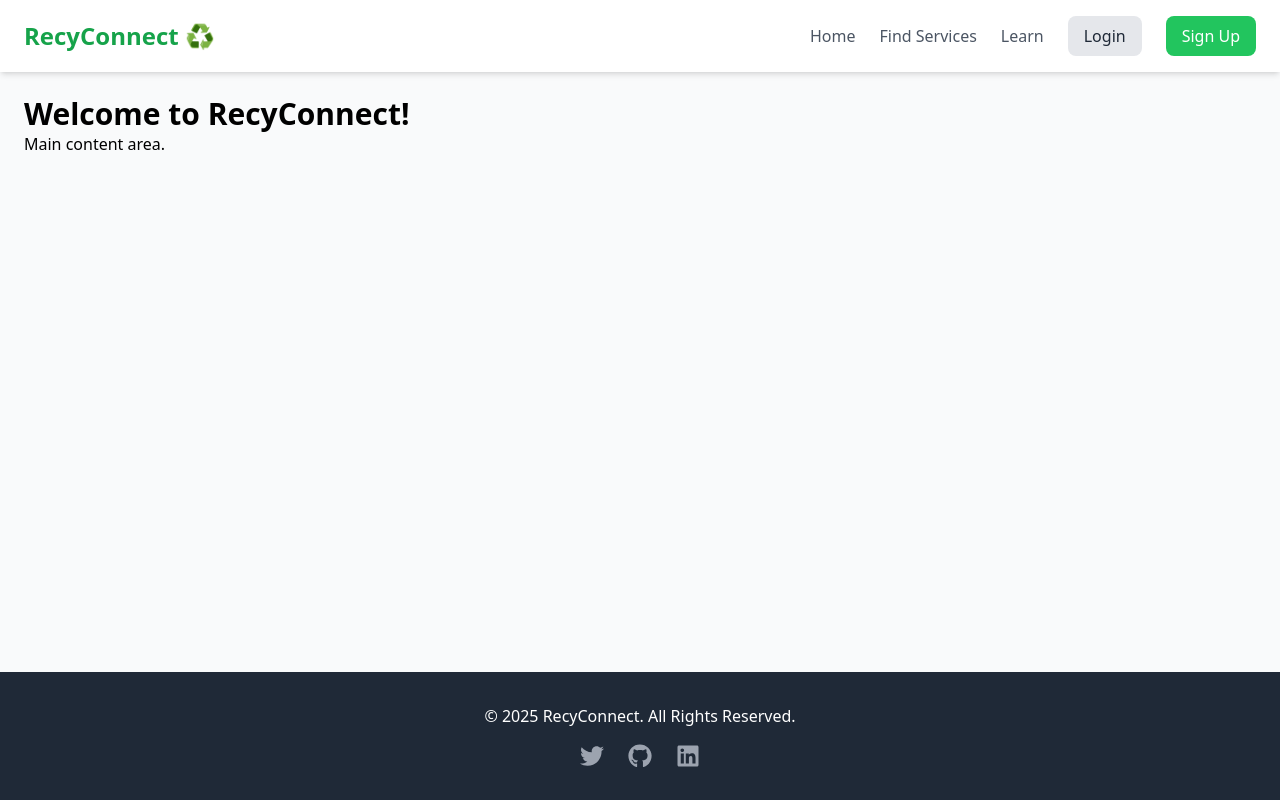
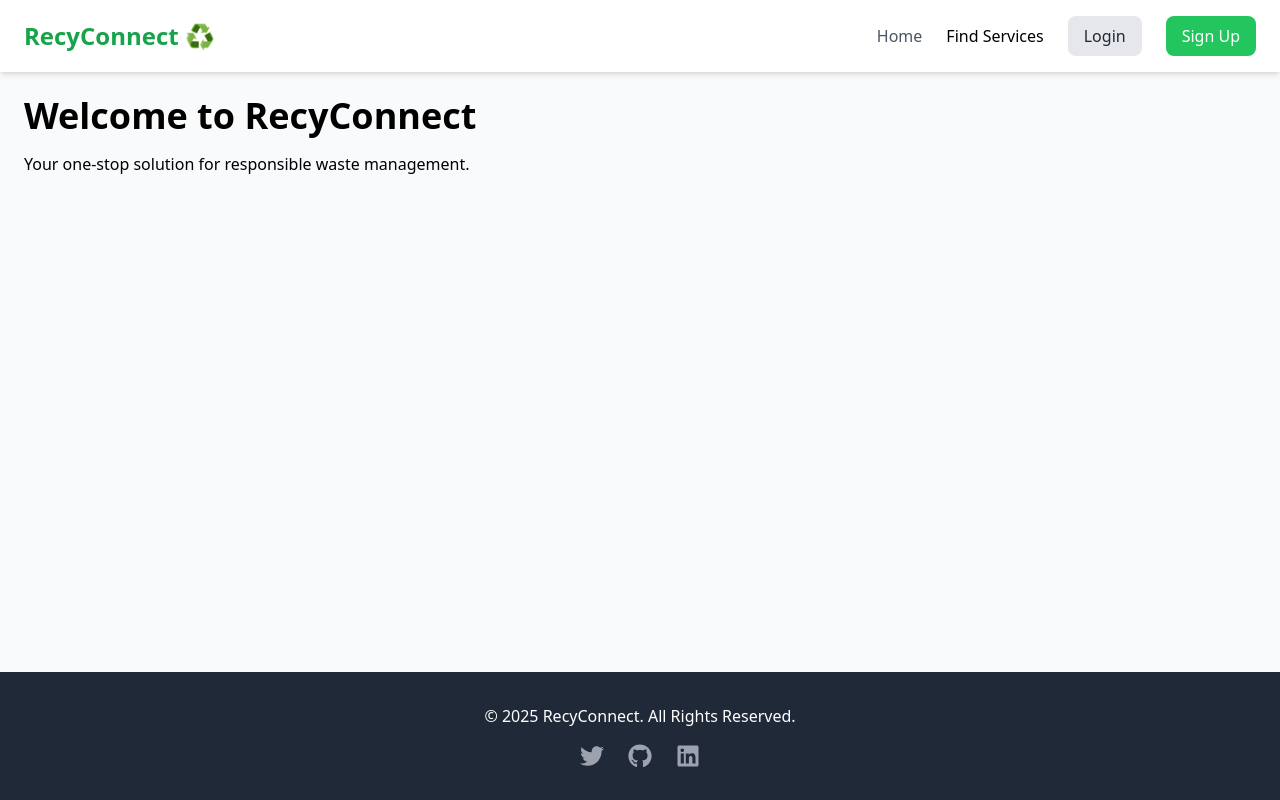
Before and after one commit to Akash-Adak/RecyConnect, a React (Vite) app in the folder Frontend/: page / in a window 1280 px wide. Built offline with nearby package versions, Linux system fonts and the light colour scheme.

Commit message:
Add Routing and Basic Pages

```diff
--- a/Frontend/src/App.jsx
+++ b/Frontend/src/App.jsx
@@ -1,15 +1,24 @@
 import React from 'react';
+import { Routes, Route } from 'react-router-dom';
 import Navbar from './components/Navbar';
 import Footer from './components/Footer';
+import HomePage from './pages/HomePage';
+import LoginPage from './pages/LoginPage';
+import SignupPage from './pages/SignupPage';
+import FindServicesPage from './pages/FindServicesPage';
 
 function App() {
   return (
     <div className="flex flex-col min-h-screen bg-gray-50">
       <Navbar />
       <main className="flex-grow container mx-auto p-6">
-        {/* Page content will go here */}
-        <h1 className="text-3xl font-bold">Welcome to RecyConnect!</h1>
-        <p>Main content area.</p>
+        <Routes>
+          <Route path="/" element={<HomePage />} />
+          <Route path="/services" element={<FindServicesPage />} />
+          <Route path="/login" element={<LoginPage />} />
+          <Route path="/signup" element={<SignupPage />} />
+          {/* We will add more routes for Learn, Dashboard etc. later */}
+        </Routes>
       </main>
       <Footer />
     </div>
--- a/Frontend/src/components/Navbar.jsx
+++ b/Frontend/src/components/Navbar.jsx
@@ -1,6 +1,7 @@
 import React, { useState } from 'react';
 import { motion, AnimatePresence } from 'framer-motion';
 import { FiMenu, FiX } from 'react-icons/fi'; // Icons for menu
+import { Link } from 'react-router-dom';
 
 const Navbar = () => {
   const [isOpen, setIsOpen] = useState(false);
@@ -14,17 +15,17 @@ const Navbar = () => {
     <nav className="bg-white shadow-md w-full sticky top-0 z-50">
       <div className="container mx-auto px-6 py-4 flex justify-between items-center">
         {/* Logo */}
-        <div className="text-2xl font-bold text-green-600">
+        <Link to="/" className="text-2xl font-bold text-green-600">
           RecyConnect ♻️
-        </div>
+        </Link>
 
         {/* Desktop Menu */}
         <div className="hidden md:flex items-center space-x-6">
-          <a href="#" className="text-gray-600 hover:text-green-600 transition-colors">Home</a>
-          <a href="#" className="text-gray-600 hover:text-green-600 transition-colors">Find Services</a>
-          <a href="#" className="text-gray-600 hover:text-green-600 transition-colors">Learn</a>
-          <a href="#" className="bg-gray-200 text-gray-800 py-2 px-4 rounded-lg hover:bg-gray-300 transition-colors">Login</a>
-          <a href="#" className="bg-green-500 text-white py-2 px-4 rounded-lg hover:bg-green-600 transition-colors">Sign Up</a>
+          <Link to="/" className="text-gray-600 hover:text-green-600 transition-colors">Home</Link>
+          <Link to="/services" className="text-ray-600 hover:text-green-600 transition-colors">Find Services</Link>
+          {/* <Link to="/learn" className="text-gray-600 hover:text-green-600 transition-colors">Learn</Link> */}
+          <Link to="/login" className="bg-gray-200 text-gray-800 py-2 px-4 rounded-lg hover:bg-gray-300 transition-colors">Login</Link>
+          <Link to="/signup" className="bg-green-500 text-white py-2 px-4 rounded-lg hover:bg-green-600 transition-colors">Sign Up</Link>
         </div>
 
         {/* Mobile Menu Button */}
@@ -46,11 +47,11 @@ const Navbar = () => {
             variants={menuVariants}
             transition={{ duration: 0.3 }}
           >
-            <a href="#" className="block py-2 px-6 text-gray-600 hover:bg-gray-100">Home</a>
-            <a href="#" className="block py-2 px-6 text-gray-600 hover:bg-gray-100">Find Services</a>
-            <a href="#" className="block py-2 px-6 text-gray-600 hover:bg-gray-100">Learn</a>
-            <a href="#" className="block py-2 px-6 text-gray-600 hover:bg-gray-100">Login</a>
-            <a href="#" className="block mx-4 my-2 bg-green-500 text-white text-center py-2 px-4 rounded-lg hover:bg-green-600">Sign Up</a>
+            <Link to="/" className="block py-2 px-6 text-gray-600 hover:bg-gray-100">Home</Link>
+            <Link to="/services" className="block py-2 px-6 text-gray-600 hover:bg-gray-100">Find Services</Link>
+            {/* <Link to="/learn" className="block py-2 px-6 text-gray-600 hover:bg-gray-100">Learn</Link> */}
+            <Link to="/login" className="block py-2 px-6 text-gray-600 hover:bg-gray-100">Login</Link>
+            <Link to="/signup" className="block mx-4 my-2 bg-green-500 text-white text-center py-2 px-4 rounded-lg hover:bg-green-600">Sign Up</Link>
           </motion.div>
         )}
       </AnimatePresence>
--- a/Frontend/src/main.jsx
+++ b/Frontend/src/main.jsx
@@ -1,11 +1,14 @@
 import { StrictMode } from 'react'
 import { createRoot } from 'react-dom/client'
+import { BrowserRouter } from 'react-router-dom';
 import './index.css'
 import App from './App.jsx'
 import 'leaflet/dist/leaflet.css'
 
 createRoot(document.getElementById('root')).render(
   <StrictMode>
-    <App />
+    <BrowserRouter>
+      <App />
+    </BrowserRouter>
   </StrictMode>,
 )
--- /dev/null
+++ b/Frontend/src/pages/FindServicesPage.jsx
@@ -0,0 +1,7 @@
+import React from 'react';
+
+const FindServicesPage = () => {
+    return <h1 className="text-4xl font-bold">Find Services Near You</h1>;
+};
+
+export default FindServicesPage;
--- /dev/null
+++ b/Frontend/src/pages/HomePage.jsx
@@ -0,0 +1,12 @@
+import React from 'react';
+
+const HomePage = () => {
+  return (
+    <div>
+      <h1 className="text-4xl font-bold">Welcome to RecyConnect</h1>
+      <p className="mt-4">Your one-stop solution for responsible waste management.</p>
+    </div>
+  );
+};
+
+export default HomePage;
--- /dev/null
+++ b/Frontend/src/pages/LoginPage.jsx
@@ -0,0 +1,7 @@
+import React from 'react';
+
+const LoginPage = () => {
+  return <h1 className="text-4xl font-bold">Login Page</h1>;
+};
+
+export default LoginPage;
--- /dev/null
+++ b/Frontend/src/pages/SignupPage.jsx
@@ -0,0 +1,7 @@
+import React from 'react';
+
+const SignupPage = () => {
+  return <h1 className="text-4xl font-bold">Signup Page</h1>;
+};
+
+export default SignupPage;
```
